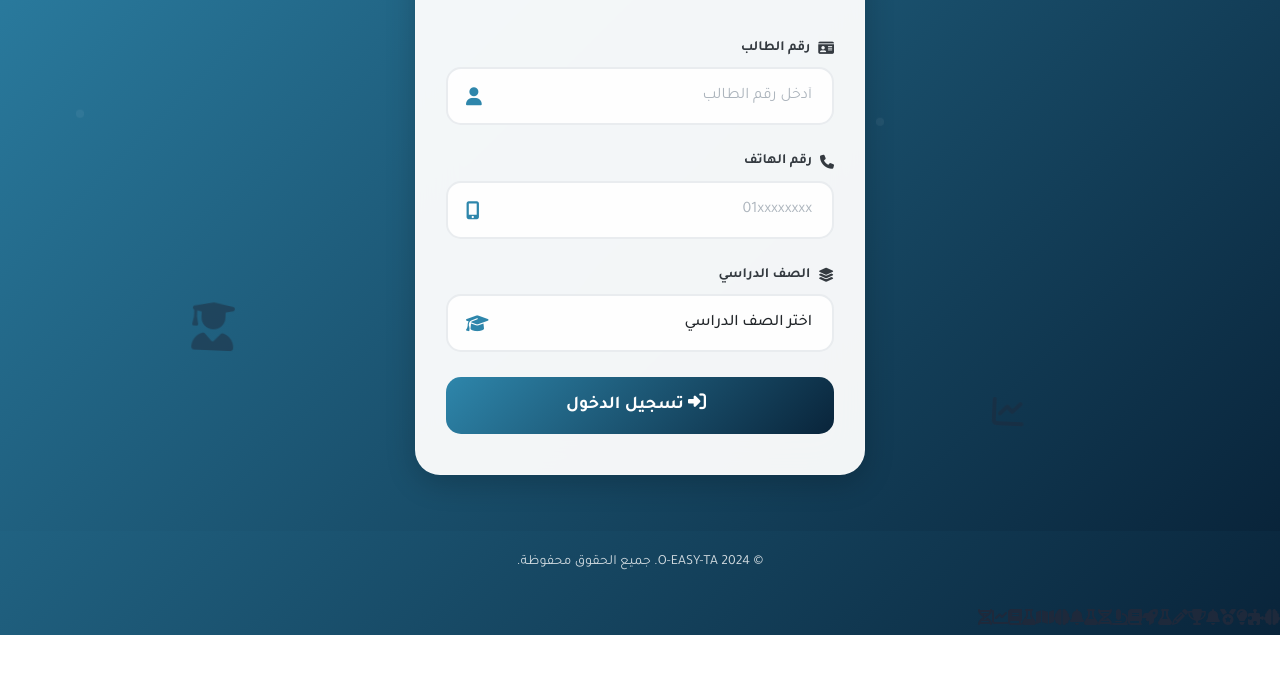
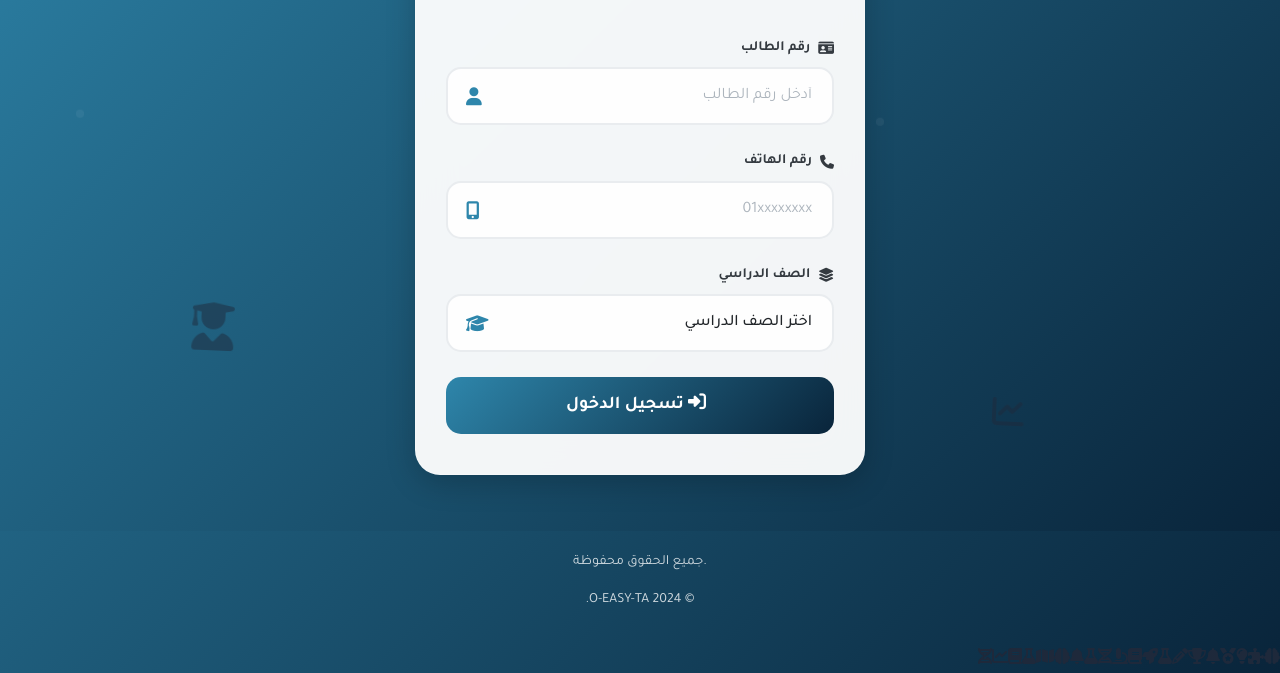
Before and after one commit to Omar-Alshaer/o-easy-ta, a website: page public/index.html in a window 1280 px wide. Shown: the part 269-942 px from the top of the page. Before the commit the page ends 904 px from the top, so only its background shows below. Drawn offline with nearby package versions, Linux system fonts and the light colour scheme.

Commit message:
Update index.html

```diff
--- a/public/index.html
+++ b/public/index.html
@@ -438,7 +438,8 @@
     </div>
 
     <div class="footer">
-        <p>&copy; 2024 O-EASY-TA. جميع الحقوق محفوظة.</p>
+        <p>.جميع الحقوق محفوظة</p>
+        <p>&copy; 2024 O-EASY-TA.</p>
     </div>
 
     <!-- Scripts -->
```
